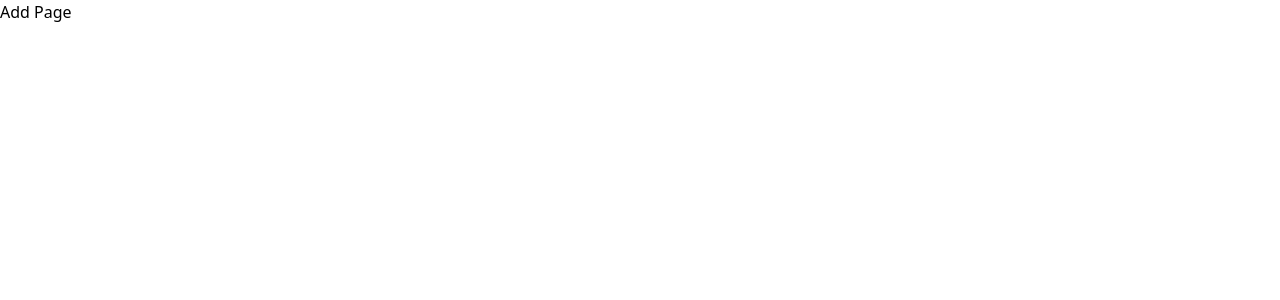
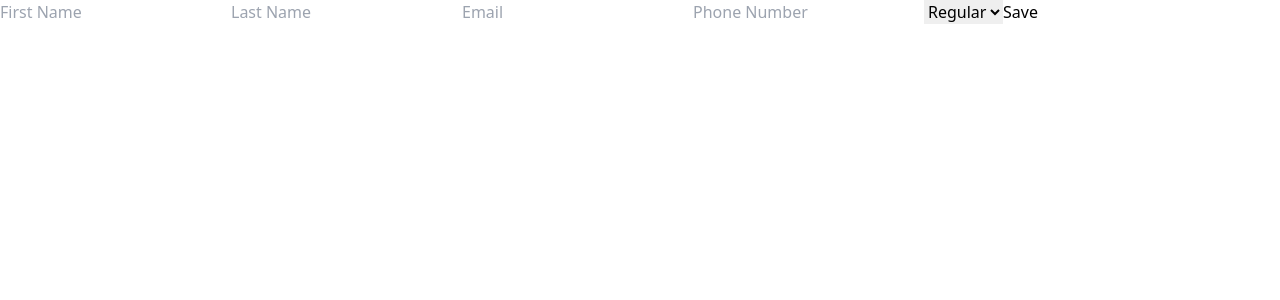
Before and after one commit to harukafujii13/team-member-management-app, a React (Vite) app in the folder frontend/: page /add in a window 1280 px wide. Shown: the top 300 px of the page. Built offline with nearby package versions, Linux system fonts and the light colour scheme.

Commit message:
feat: add AddPage

```diff
--- a/frontend/src/routes/AddPage.jsx
+++ b/frontend/src/routes/AddPage.jsx
@@ -1,5 +1,55 @@
+import React, { useState } from "react";
+import axios from "axios";
+import { useNavigate, useParams } from "react-router-dom";
+
 const AddPage = () => {
-  return <div>Add Page</div>;
+  const [memberData, setMemberData] = useState({ role: "Regular" });
+  const navigate = useNavigate();
+
+  const handleSubmit = (event) => {
+    event.preventDefault();
+    axios
+      .post("http://localhost:8000/api/members/create", memberData)
+      .then(() => navigate("/"))
+      .catch((error) => console.error("Error adding member:", error));
+  };
+
+  const handleChange = (event) => {
+    setMemberData({ ...memberData, [event.target.name]: event.target.value });
+  };
+
+  return (
+    <form onSubmit={handleSubmit}>
+      <input
+        name="firstName"
+        onChange={handleChange}
+        placeholder="First Name"
+      />
+      <input
+        name="lastName"
+        onChange={handleChange}
+        placeholder="Last Name"
+      />
+      <input
+        name="email"
+        onChange={handleChange}
+        placeholder="Email"
+      />
+      <input
+        name="phoneNum"
+        onChange={handleChange}
+        placeholder="Phone Number"
+      />
+      <select
+        name="role"
+        onChange={handleChange}
+        defaultValue="Regular">
+        <option value="Regular">Regular</option>
+        <option value="Admin">Admin</option>
+      </select>
+      <button type="submit">Save</button>
+    </form>
+  );
 };
 
 export default AddPage;
```
